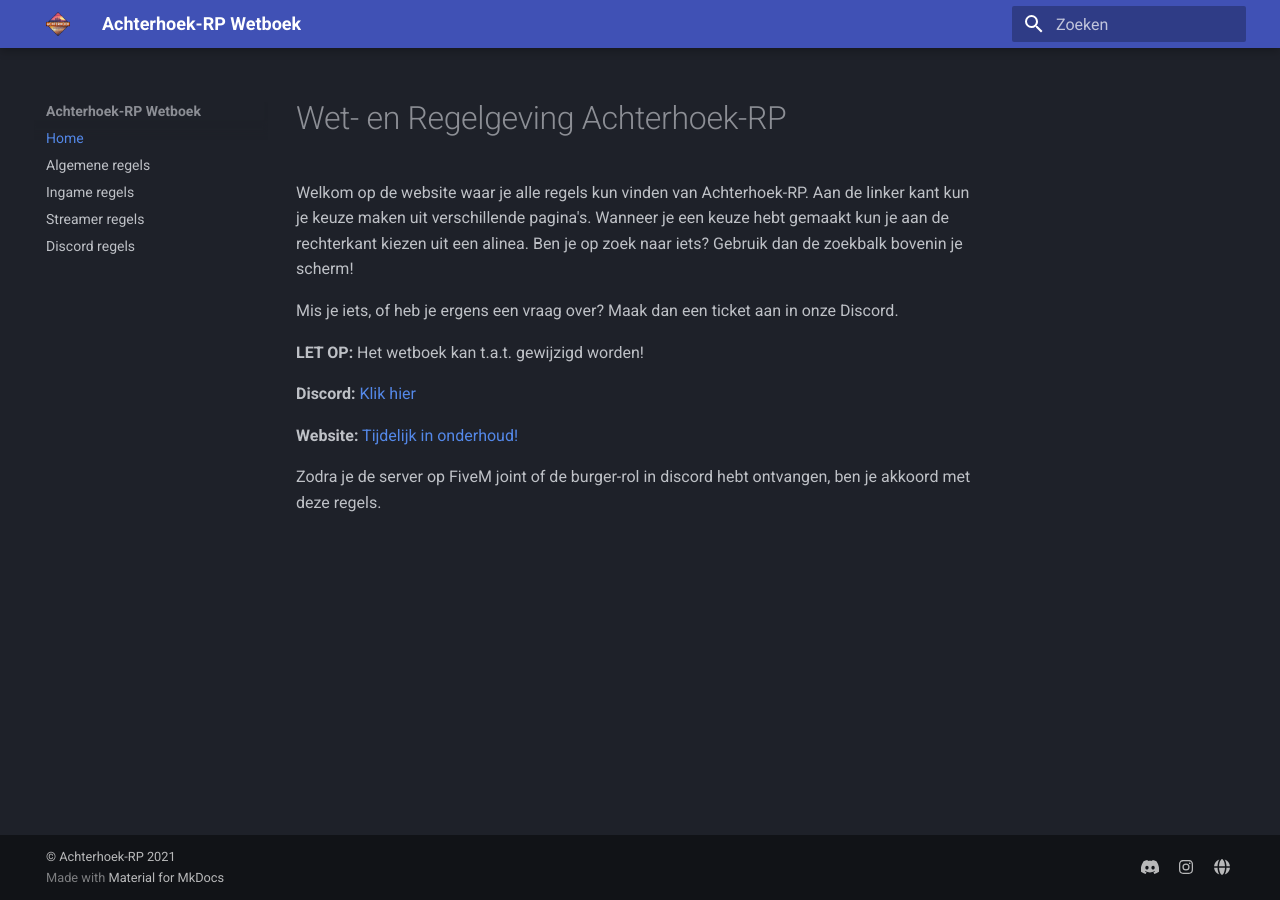
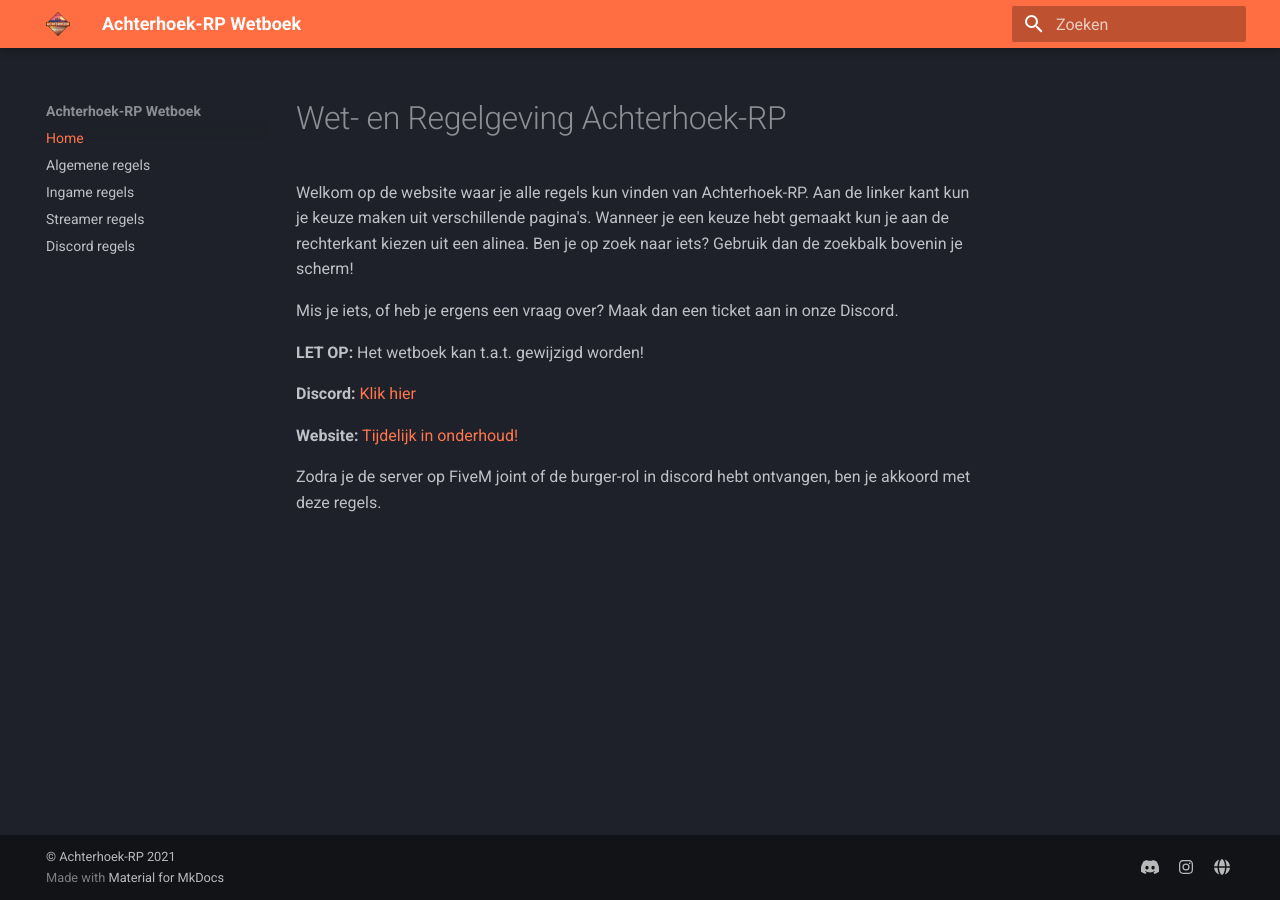
Before and after one commit to Jaccosf/ARP-Wetboek, an MkDocs documentation site: the page built from docs/index.md, in a window 1280 px wide. Built offline with MkDocs 1.6.1 and Material for MkDocs 9.7.7, drawn with Linux system fonts in a browser that asks for light colours.

Commit message:
Revert "another test"
This reverts commit dd2d8fac036c8c6aadb568f86b4b5bfecca8a9de.

```diff
--- a/mkdocs.yml
+++ b/mkdocs.yml
@@ -11,8 +11,8 @@
       # Light mode
 #     - media: "(prefers-color-scheme: light)"
       scheme: default
-#       primary: deep orange
-#       accent: deep orange
+      primary: deep orange
+      accent: deep orange
       toggle:
         icon: material/weather-sunny
         name: Donkere modus
@@ -20,8 +20,8 @@
       # Dark mode
 #     - media: "(prefers-color-scheme: dark)"
       scheme: slate
-#       primary: deep orange
-#       accent: deep orange
+      primary: deep orange
+      accent: deep orange
       toggle:
         icon: material/weather-night
         name: Lichte modus
```
